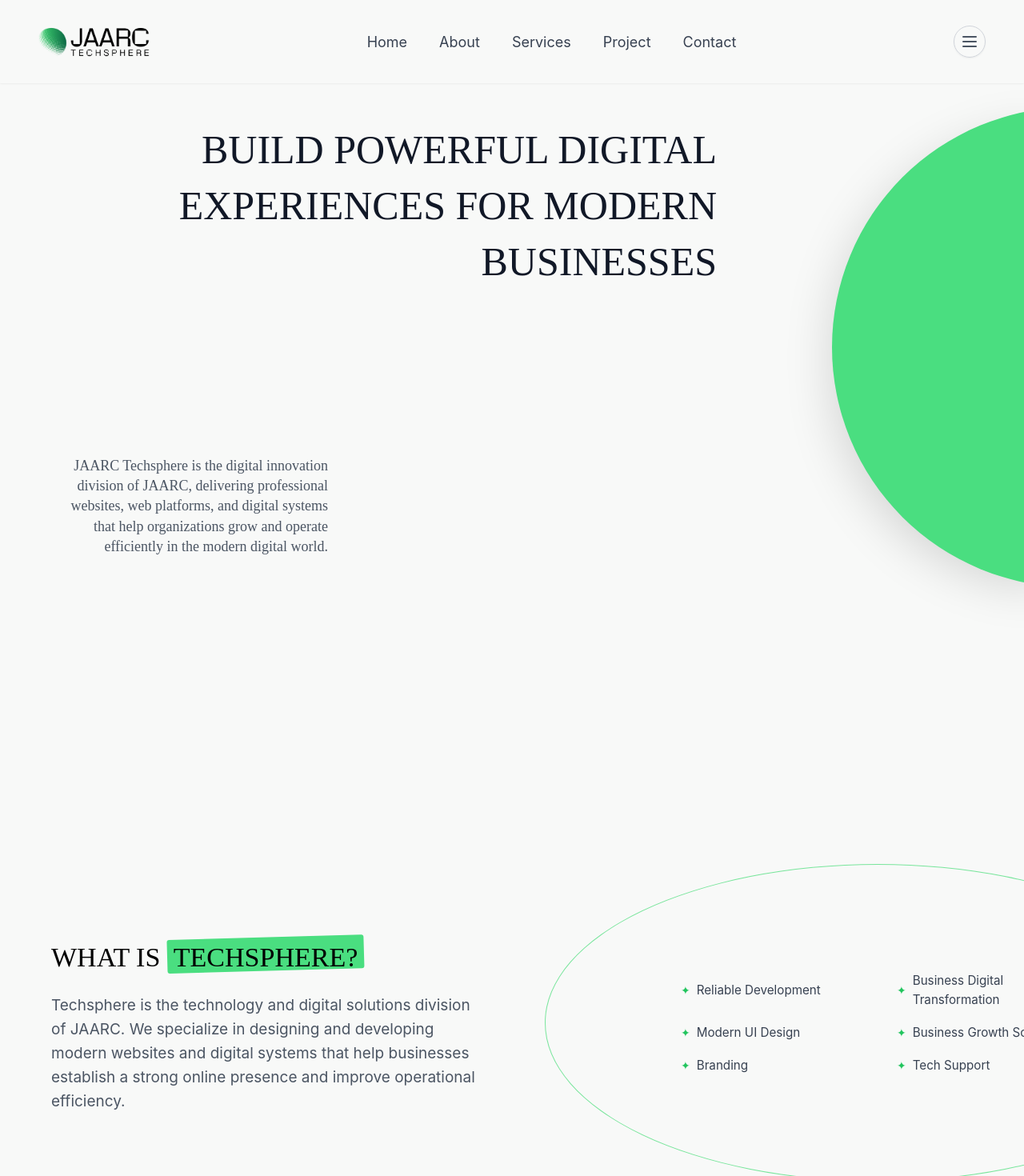
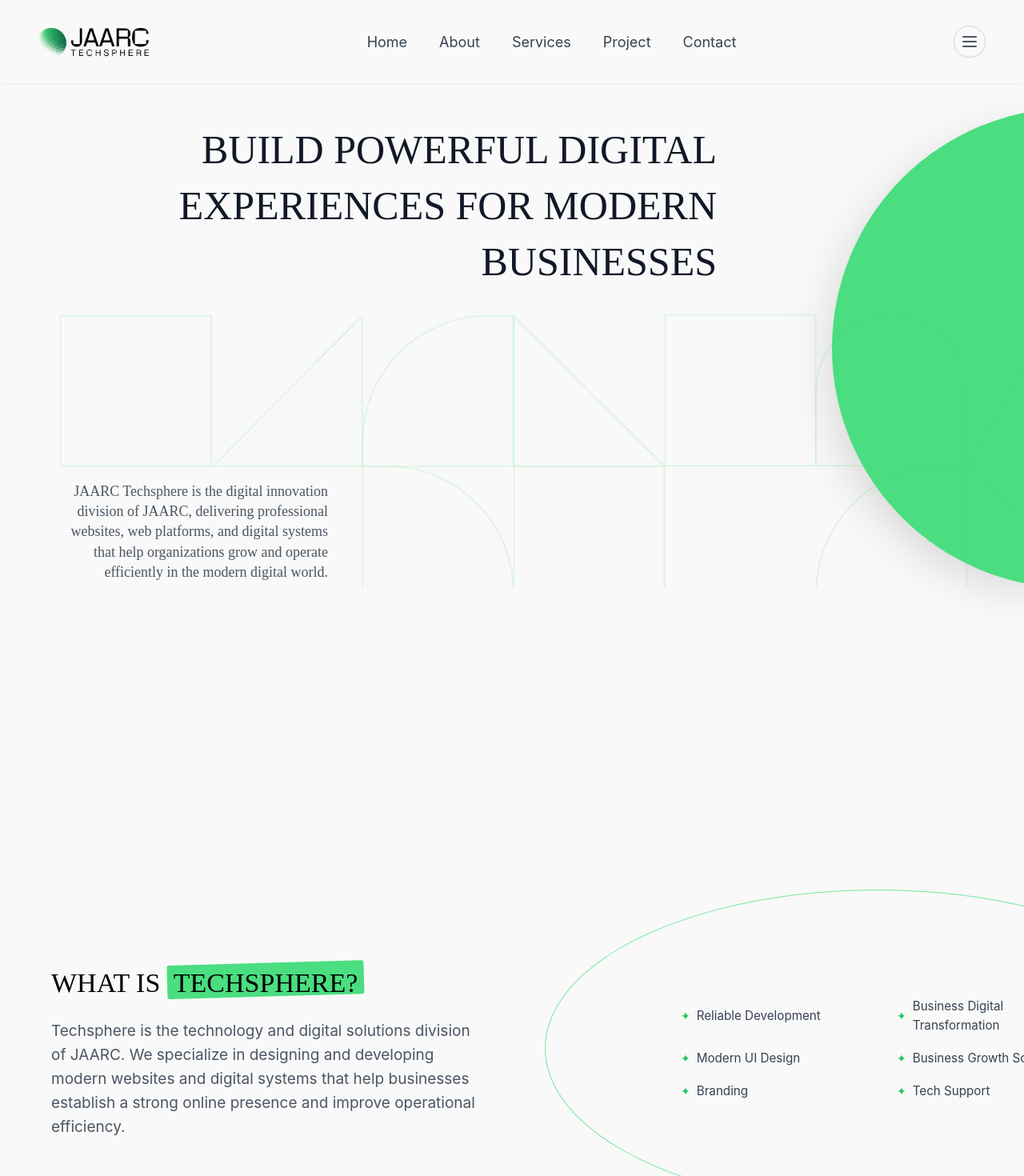
Before and after one commit to tommy0914/jarrcwebsite, a Vue app: page / in a window 1280 px wide. Shown: the top 1470 px of the page at 80% size. Built offline with nearby package versions, Linux system fonts and the light colour scheme.

Commit message:
Add background divider and refine Hero section layout

```diff
--- a/src/components/Hero.vue
+++ b/src/components/Hero.vue
@@ -1,3 +1,7 @@
+<script setup>
+import dividerImg from '../assets/divider.svg (1).png'
+</script>
+
 <template>
   <section id="home" class="bg-[#f8f9f8] px-6 md:px-12 pt-12 pb-20 md:pb-32 relative overflow-hidden">
     <div id="about" class="absolute -top-20"></div>
@@ -11,7 +15,7 @@
         <span class="block animate-fade-in-up" style="animation-delay: 0.5s">BUSINESSES</span>
       </h1>
 
-      <div class="flex flex-col md:flex-row items-center justify-between w-full mt-8 md:mt-40 gap-10">
+      <div class="flex flex-col md:flex-row items-center justify-between w-full mt-12 md:mt-48 gap-10">
         <div class="flex-1 text-right max-w-full md:max-w-[346px] font-['Poppins'] font-normal text-[16px] md:text-[18px] leading-[1.4] tracking-normal text-gray-600">
            <p>
              JAARC Techsphere is the digital innovation division of JAARC, delivering professional websites, web platforms, and digital systems that help organizations grow and operate efficiently in the modern digital world.
@@ -24,8 +28,13 @@
       </div>
     </div>
 
+    <!-- Divider Background -->
+    <div class="absolute w-full left-0 top-[10%] md:top-[12%] z-0 opacity-80 pointer-events-none">
+      <img :src="dividerImg" class="w-full h-auto object-cover" alt="divider" />
+    </div>
+
     <!-- What is Techsphere section -->
-    <div class="max-w-6xl mx-auto mt-32 md:mt-96 grid grid-cols-1 md:grid-cols-2 gap-12 md:gap-20 items-center">
+    <div class="max-w-6xl mx-auto mt-32 md:mt-96 grid grid-cols-1 md:grid-cols-2 gap-12 md:gap-20 items-center relative z-10">
       <div>
         <h2 class="font-['Cakra'] font-normal text-[28px] md:text-[34px] leading-tight md:leading-[43.2px] tracking-normal align-middle mb-6 uppercase flex items-center flex-wrap">
           WHAT IS&nbsp;
```
Also changed, not shown: src/assets/divider.svg (1).png (added).
